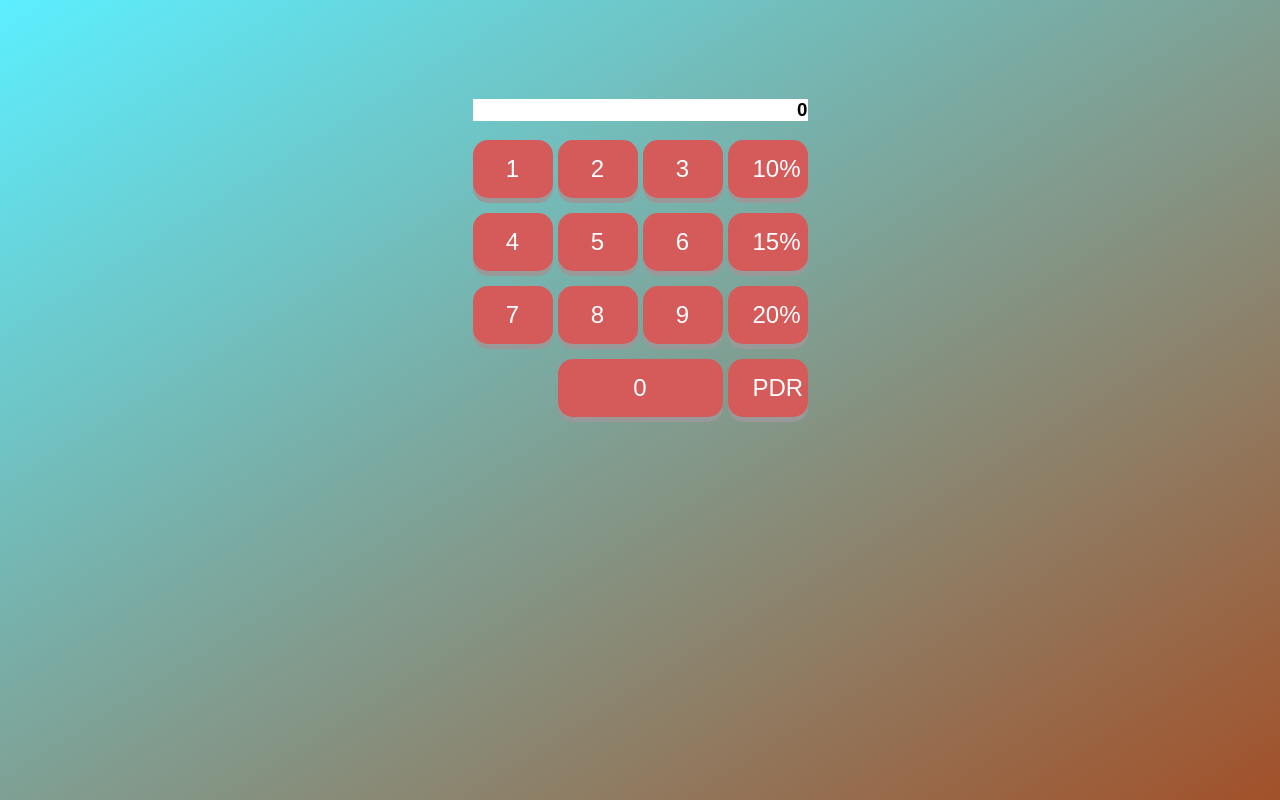
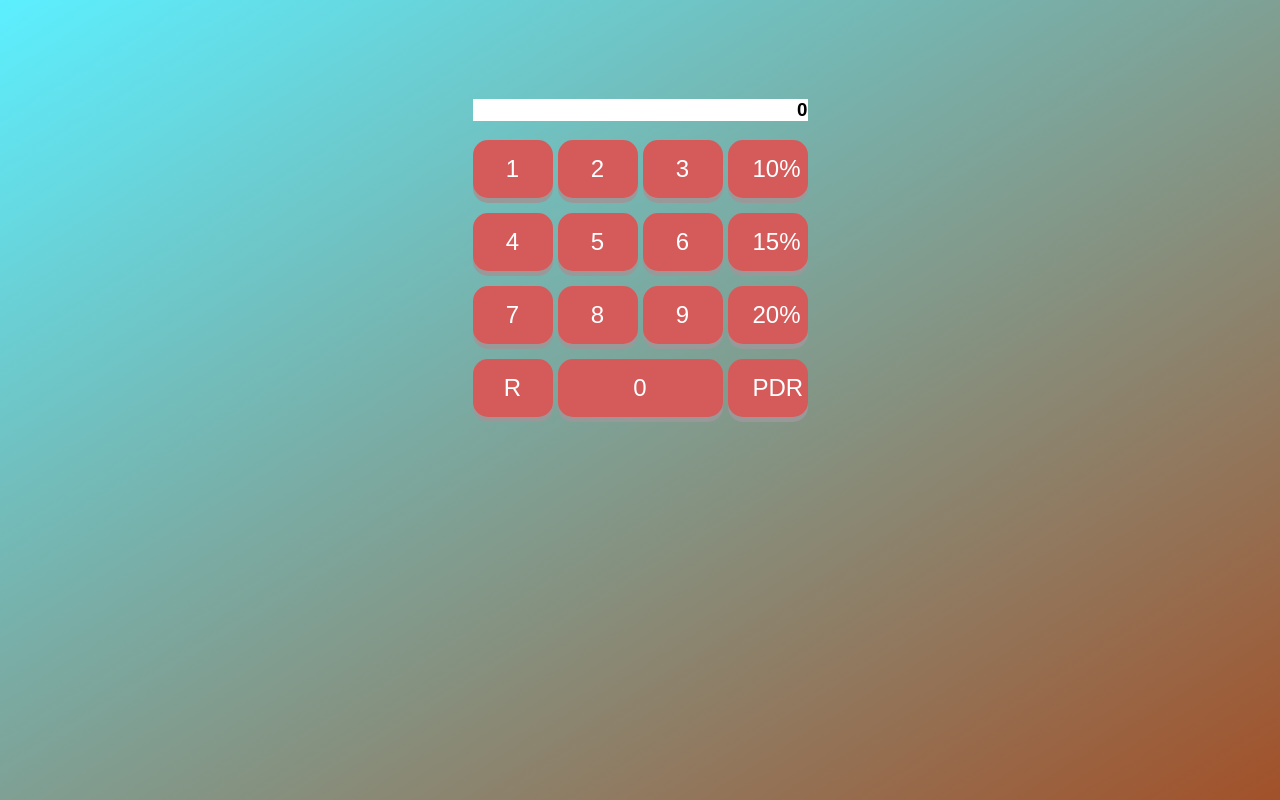
Before and after one commit to s-matthew-english/rehackt-calc, a React (Create React App) app: page / in a window 1280 px wide. Built offline with nearby package versions, Linux system fonts and the light colour scheme; the HTML template or start-up script is replaced by a standard one.

Commit message:
now just need the actual palindrome calc

```diff
--- a/src/App.css
+++ b/src/App.css
@@ -147,8 +147,8 @@ body {
     .btn-number-9 {
       grid-area: btn-number-9;
     }
-.btn-number-r {
-  grid-area: btn-number-r;
+    .btn-number-R {
+      grid-area: btn-number-R;
     }
 
     .btn-number-container {
@@ -161,5 +161,5 @@ body {
         "btn-number-1 btn-number-2 btn-number-3"
         "btn-number-4 btn-number-5 btn-number-6"
         "btn-number-7 btn-number-8 btn-number-9"
-    "btn-number-r btn-number-0 btn-number-0";
+        "btn-number-R btn-number-0 btn-number-0";
     }
--- a/src/App.js
+++ b/src/App.js
@@ -16,7 +16,13 @@
     this.evalEquation = this.evalEquation.bind(this)
   }
 
+
   addLogicToEquation(newLogic) {
+    if(newLogic==="R"){
+      this.state = {
+        equation: 0
+      }
+    }
     let newValue, multiplier
     let equation = this.state.equation
     if (newLogic.includes("%")) {
--- a/src/ButtonNumberContainer.js
+++ b/src/ButtonNumberContainer.js
@@ -16,6 +16,7 @@ export default class ButtonNumberContainer extends Component {
               <ButtonNumber number="7" addLogicToEquation={this.props.addLogicToEquation} ></ButtonNumber>
               <ButtonNumber number="8" addLogicToEquation={this.props.addLogicToEquation} ></ButtonNumber>
               <ButtonNumber number="9" addLogicToEquation={this.props.addLogicToEquation} ></ButtonNumber>
+              <ButtonNumber number="R" addLogicToEquation={this.props.addLogicToEquation} ></ButtonNumber>
             </div>
           </div>
         )
```
Lines whose indentation alone changed are shown as unchanged.
